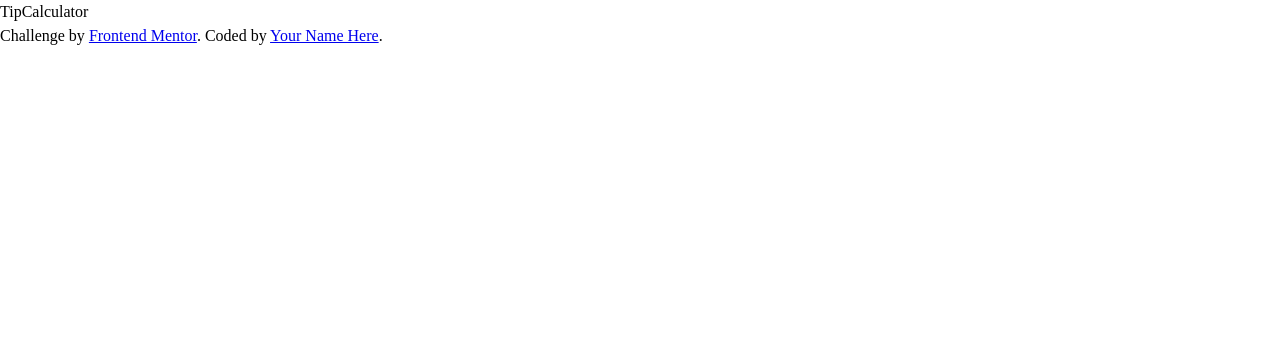
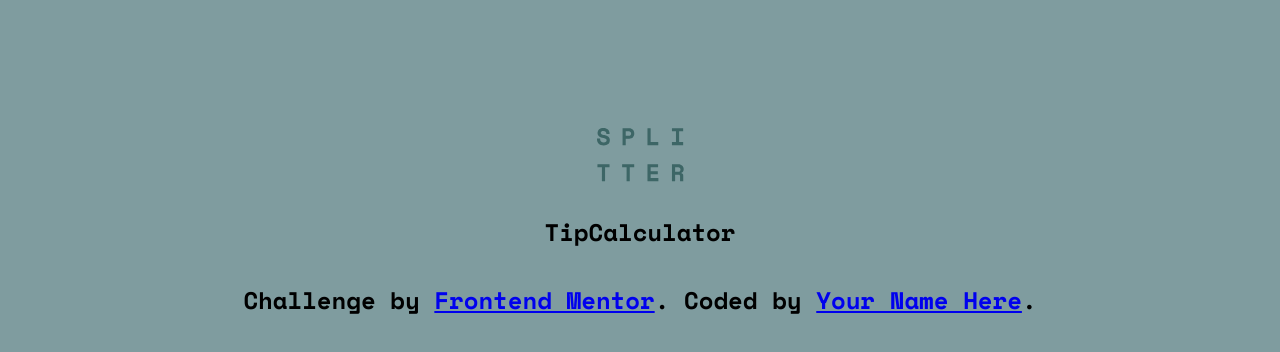
Before and after one commit to sam-hilliard/tip-calculator-app, a React (Create React App) app: page / in a window 1280 px wide. Shown: the top 352 px of the page. Built offline with nearby package versions, Linux system fonts and the light colour scheme.

Commit message:
app container styles and global vars

```diff
--- a/src/components/App/App.css
+++ b/src/components/App/App.css
@@ -0,0 +1,33 @@
+/* global vars */
+:root {
+    /* neutral colors */
+    --very-dark-cyan: hsl(183, 100%, 15%);
+    --dark-grayish-cyan: hsl(186, 14%, 43%);
+    --grayish-cyan: hsl(184, 14%, 56%);
+    --light-grayish-cyan: hsl(185, 41%, 84%);
+    --very-light-grayish-cyan: hsl(189, 41%, 97%);
+    --white: hsl(0, 0%, 100%);
+
+    /* primary color */
+    --strong-cyan: hsl(172, 67%, 45%);
+}
+
+/* typography */
+
+body {
+    font-size: 1.5rem;
+    font-family: 'Space Mono', monospace;
+    font-weight: 700;
+
+    background-color: var(--grayish-cyan);
+}
+
+.App {
+    display: grid;
+    justify-items: center;
+    gap: 2rem;
+    padding-top: 10%;
+}
+
+
+/* tip calculator card styles */
--- a/src/components/App/App.js
+++ b/src/components/App/App.js
@@ -1,10 +1,12 @@
 import './App.css';
 import TipCalculator from '../TipCalculator/TipCalculator';
+import logo from '../../assets/images/logo.svg';
 import Attribution from '../Attribution/Attribution';
 
 function App() {
   return (
     <div className="App">
+      <img src={logo} alt="Splitter" />
       <TipCalculator />
       <Attribution />
     </div>
```
